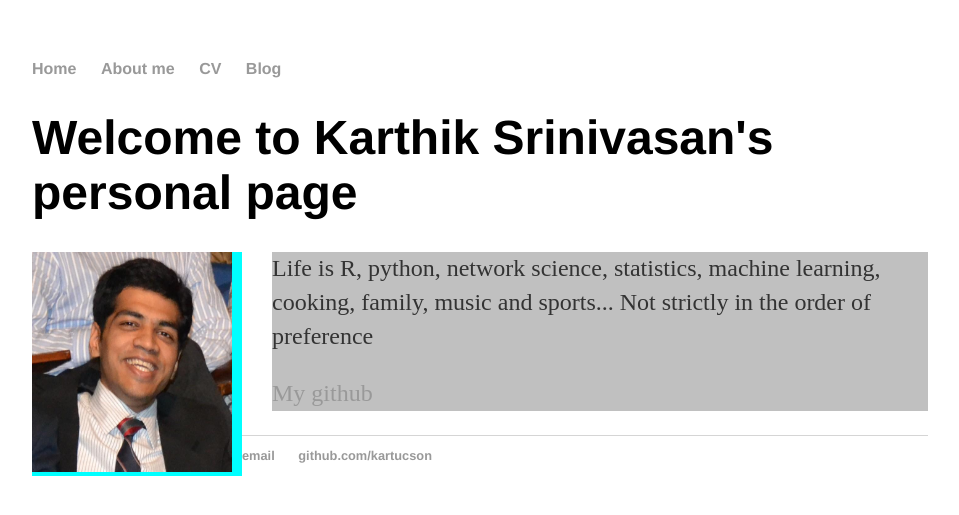
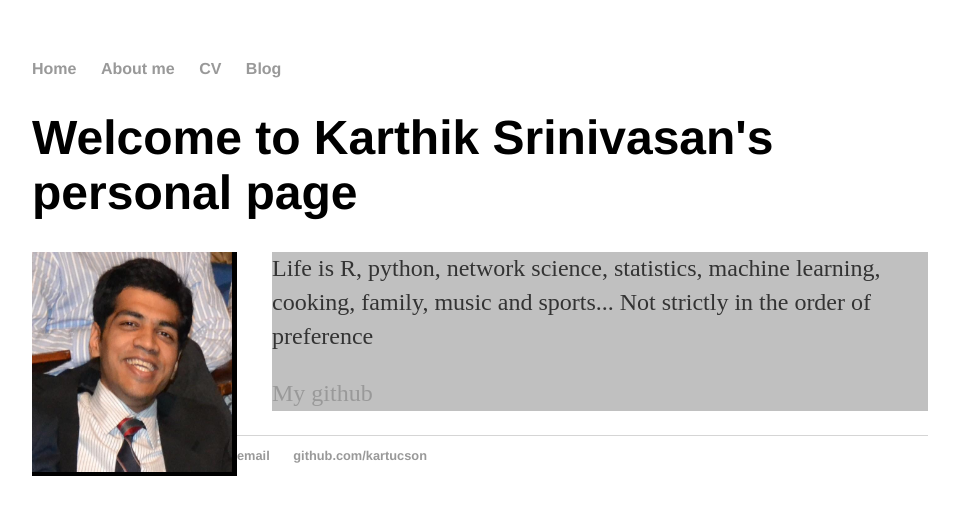
Before and after one commit to kartucson/kartucson.github.io, a Jekyll site: the page built from index.html, in a window 1280 px wide. Shown: the top 515 px of the page, without its empty margins (160-1119 px from the left). Built offline with Jekyll 4.4.1, drawn with Linux system fonts in a browser that asks for light colours.

Commit message:
Update index.html

```diff
--- a/index.html
+++ b/index.html
@@ -4,7 +4,7 @@ title: Welcome to Karthik Srinivasan's personal page
 ---
   <h1>{{ page.title }}</h1>
 <body>
- <div style="width: 210px; float: left; background-color: Aqua;">
+ <div style="width: 205px; float: left; background-color: black;">
  <img src="/images/Karthik_srinivasan_DP.jpg" alt="Display Pic" style="width:200px;height:220px;">
   </div>
   <div style="margin-left: 240px; background-color: Silver;">
```
